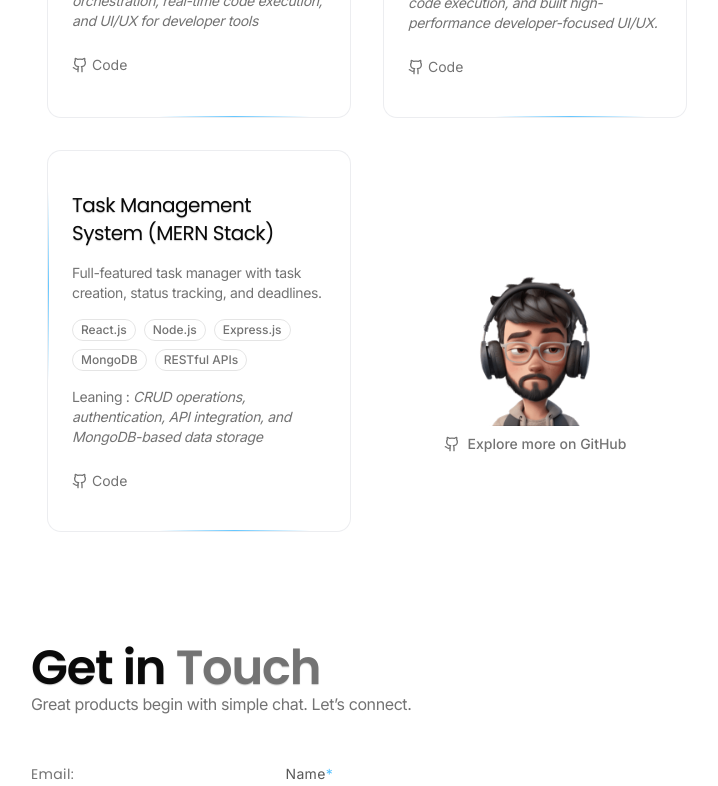
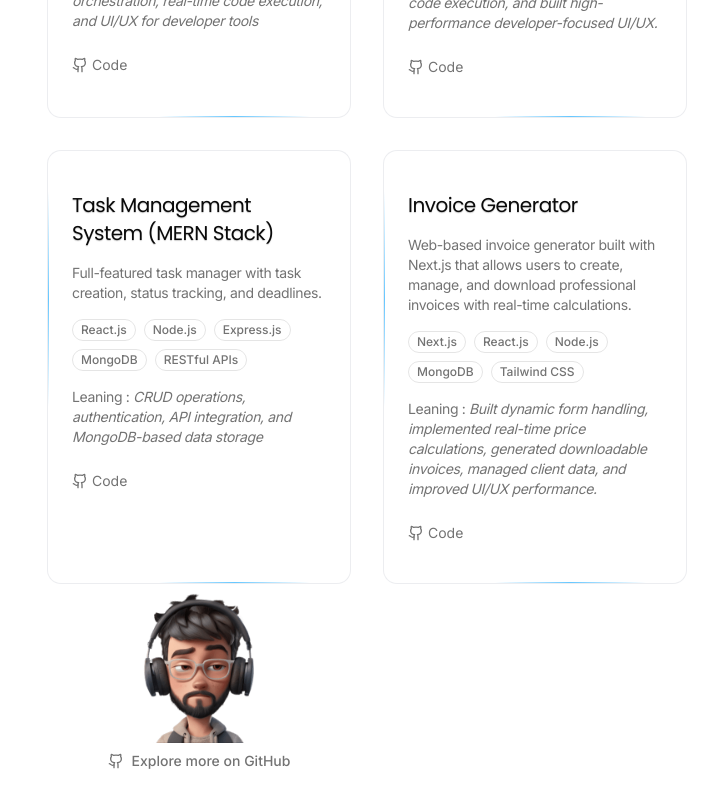
Before and after one commit to vaibhavjain0930/Portfolio, a Next.js app: page /projects in a window 1280 px wide. Shown: the part 716-1502 px from the top of the page, without its empty margins (273-991 px from the left). Built offline with nearby package versions, Linux system fonts and the light colour scheme; no server answers.

Commit message:
add project

```diff
--- a/app/(common-layout)/projects/_components/constant.ts
+++ b/app/(common-layout)/projects/_components/constant.ts
@@ -60,6 +60,23 @@ export const projectsData: ProjectData[] = [
       "CRUD operations, authentication, API integration, and MongoDB-based data storage",
     image: "/user.png",
   },
+  {
+  title: "Invoice Generator",
+  description:
+    "Web-based invoice generator built with Next.js that allows users to create, manage, and download professional invoices with real-time calculations.",
+  githubLink: "https://github.com/vaibhavjain0930/Invoice_Generator",
+  stack: [
+    "Next.js",
+    "React.js",
+    "Node.js",
+    "MongoDB",
+    "Tailwind CSS"
+  ],
+  learning:
+    "Built dynamic form handling, implemented real-time price calculations, generated downloadable invoices, managed client data, and improved UI/UX performance.",
+  image: "/user.png",
+},
+
   // {
   //   title: "Web Based Login System",
   //   description:
```
